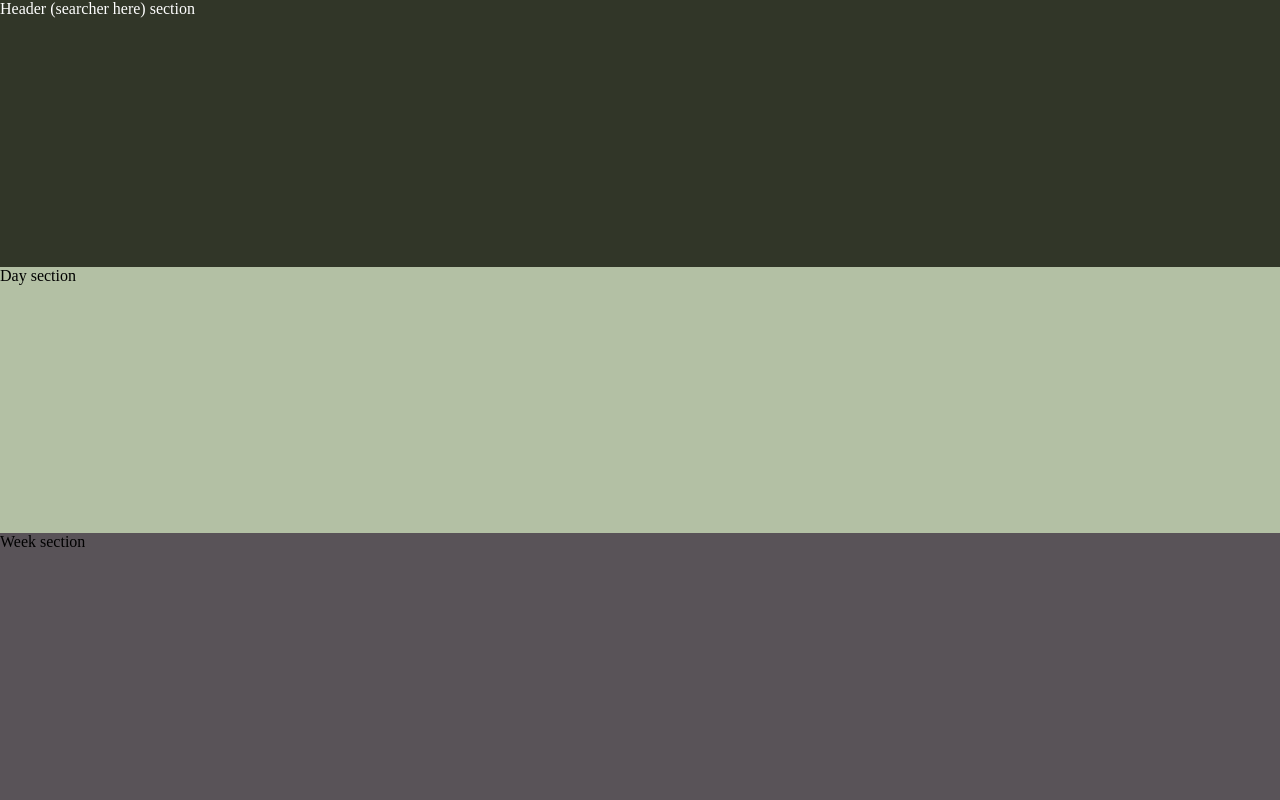
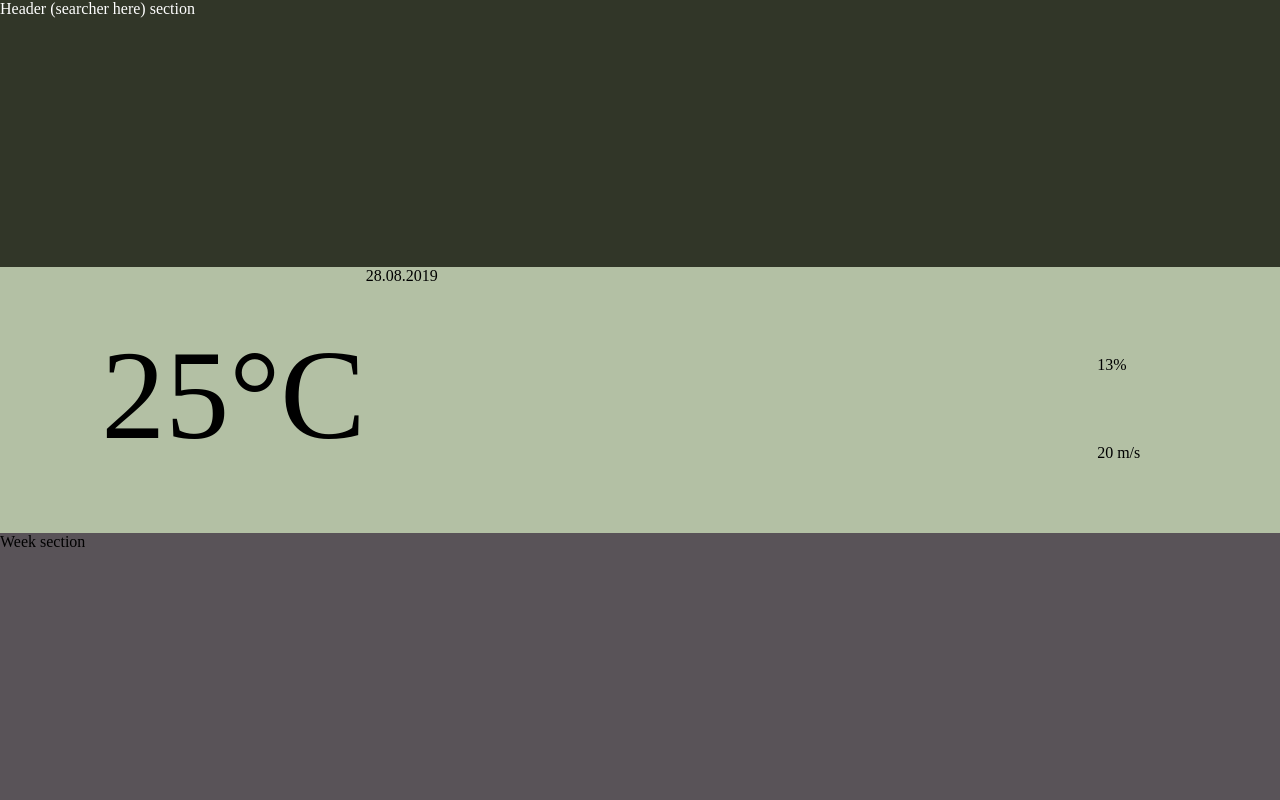
Before and after one commit to muteagony/cc-weatherapp, a website built with webpack: page index.html in a window 1280 px wide. Built offline with nearby package versions, Linux system fonts and the light colour scheme.

Commit message:
feat: added grid for section 1, added divs and thier initial positions  in section 1's grid

```diff
--- a/src/js/Daysection.js
+++ b/src/js/Daysection.js
@@ -1,13 +1,38 @@
 class Daysection {
     constructor() {
       this.element = document.createElement("section");
+      this.element.setAttribute('class', 'day');
     }
 
     render() {
       document.querySelector("#root").appendChild(this.element);
       this.element.innerHTML = `
-        <div class="day">Day section</div>
+        <div id="day"></div>
       `;
+      // creating div, which will hold temperature
+      const temp = document.createElement("div");
+      document.getElementById('day').appendChild(temp);
+      temp.setAttribute('id', 'temp');
+      temp.innerHTML = '25°C';
+      // creating div, which will hold date
+      const date = document.createElement("div");
+      document.getElementById('day').appendChild(date);
+      date.setAttribute('id', 'date');
+      date.innerHTML = '28.08.2019'
+      // creating div, which will hold chart
+      const chart = document.createElement("div");
+      document.getElementById('day').appendChild(chart);
+      chart.setAttribute('id', 'chart');
+      // creating div, which will hold precipitation probability
+      const rain = document.createElement("div");
+      document.getElementById('day').appendChild(rain);
+      rain.setAttribute('id', 'rain');
+      rain.innerHTML = '13%'
+      // creating div, which will hold wind
+      const wind = document.createElement("div");
+      document.getElementById('day').appendChild(wind);
+      wind.setAttribute('id', 'wind');
+      wind.innerHTML = '20 m/s'
     }
   }
 
--- a/src/js/Header.js
+++ b/src/js/Header.js
@@ -1,6 +1,7 @@
 class Header {
     constructor() {
       this.element = document.createElement("section");
+      this.element.setAttribute('class', 'header');
     }
 
     render() {
--- a/src/js/Weeksection.js
+++ b/src/js/Weeksection.js
@@ -1,6 +1,7 @@
 class Weeksection {
     constructor() {
       this.element = document.createElement("section");
+      this.element.setAttribute('class', 'week');
     }
 
     render() {
--- a/src/scss/section1.scss
+++ b/src/scss/section1.scss
@@ -1,3 +1,39 @@
 .day{
+    height: 60%;
+}
+
+#day{
     background-color: #B3C0A4;
+    display: grid;
+    grid-template-columns: 1fr 1fr 1fr 1fr 1fr 1fr 1fr; //needed to be change using sass math and sass grid
+    grid-template-rows: 1fr 1fr 1fr; //needed to be change using sass math and sass grid
 }
+
+#temp{
+    grid-column: 1/3;
+    grid-row: 1/4;
+    font-size: 8rem;
+    text-align: right;
+    align-self: flex-end;
+    padding-bottom: 4rem;
+}
+
+#date{
+    grid-column: 3/8;
+    grid-row: 1/2;
+}
+
+#chart{
+    grid-column: 3/7;
+    grid-row: 2/4;
+}
+
+#rain{
+    grid-column: 7/8;
+    grid-row: 2/3;
+}
+
+#wind{
+    grid-column: 7/8;
+    grid-row: 3/4;
+}
--- a/src/scss/section2.scss
+++ b/src/scss/section2.scss
@@ -1,3 +1,4 @@
 .week{
     background-color: #595358;
+    height: 30%;
 }
```
